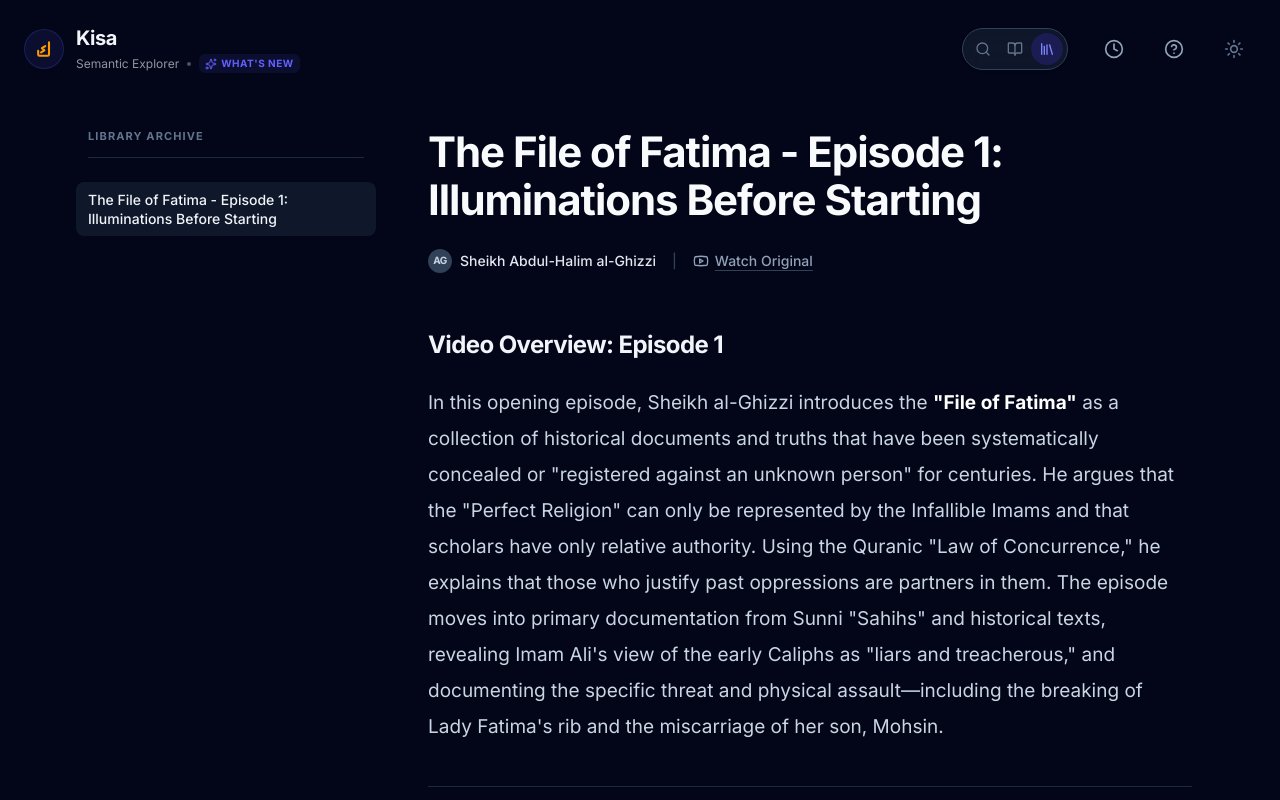
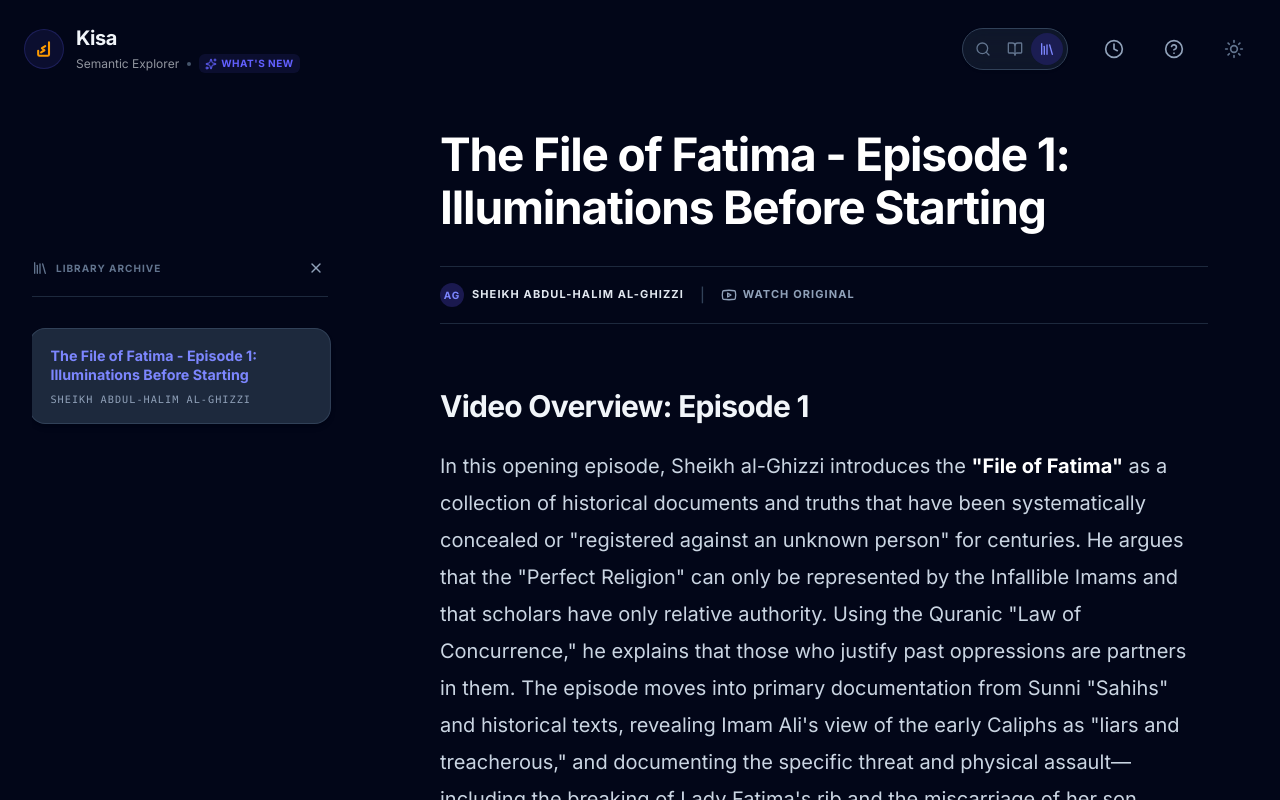
Before and after one commit to hadimh99/concept-atlas, a React (Vite) app in the folder concept-ui/: page / in a window 1280 px wide. Both pictures are taken after a click on the button 987 px from the left and 48 px from the top of the page. Shown: the top 800 px of the page. Built offline with nearby package versions, Linux system fonts and the light colour scheme; a web font is replaced by a local one.

Commit message:
UI Polish: Added premium sliding layout and typography enhancements to Library

```diff
--- a/concept-ui/src/App.jsx
+++ b/concept-ui/src/App.jsx
@@ -469,6 +469,7 @@ const QuranReader = ({ activeFontFamily, fontStyle, setFontStyle, handleSurahSel
 
 const TranscriptLibrary = ({ transcripts }) => {
   const [activeDoc, setActiveDoc] = useState(transcripts[0]);
+  const [isSidebarOpen, setIsSidebarOpen] = useState(true);
 
   // A tiny custom parser to turn **bold** text in the JSON into actual bold HTML
   const parseFormatting = (text) => {
@@ -476,83 +477,152 @@ const TranscriptLibrary = ({ transcripts }) => {
     const parts = text.split(/(\*\*.*?\*\*)/g);
     return parts.map((part, index) => {
       if (part.startsWith('**') && part.endsWith('**')) {
-        return <strong key={index} className="font-bold text-slate-900 dark:text-white">{part.slice(2, -2)}</strong>;
+        return <strong key={index} className="font-extrabold text-slate-900 dark:text-white">{part.slice(2, -2)}</strong>;
       }
       return part;
     });
   };
 
   return (
-    <div className="w-full max-w-6xl mx-auto px-4 sm:px-6 pt-24 sm:pt-32 pb-24 flex flex-col md:flex-row gap-10 lg:gap-16 pointer-events-auto font-sans">
+    <div className="w-full max-w-[1400px] mx-auto px-4 sm:px-8 pt-24 sm:pt-32 pb-32 flex gap-8 lg:gap-12 pointer-events-auto font-sans relative">
 
-      {/* Left Sidebar: Minimalist Table of Contents */}
-      <div className="w-full md:w-1/4 shrink-0">
-        <div className="sticky top-32">
-          <h2 className="text-[11px] font-bold text-slate-400 dark:text-slate-500 uppercase tracking-widest mb-6 border-b border-slate-200 dark:border-slate-800 pb-3">Library Archive</h2>
-          <div className="flex flex-col gap-1">
+      {/* Premium Floating Toggle (Appears when sidebar is closed) */}
+      <AnimatePresence>
+        {!isSidebarOpen && (
+          <motion.button
+            initial={{ opacity: 0, scale: 0.8, x: -20 }}
+            animate={{ opacity: 1, scale: 1, x: 0 }}
+            exit={{ opacity: 0, scale: 0.8, x: -20 }}
+            transition={{ duration: 0.3 }}
+            onClick={() => setIsSidebarOpen(true)}
+            className="fixed top-28 left-4 sm:left-8 z-50 p-3 bg-white/90 dark:bg-slate-900/90 backdrop-blur-md border border-slate-200 dark:border-slate-800 rounded-full shadow-xl text-slate-500 hover:text-indigo-600 dark:hover:text-indigo-400 transition-all cursor-pointer hover:scale-105"
+            title="Open Library Archive"
+          >
+            <LibraryIcon className="w-5 h-5" />
+          </motion.button>
+        )}
+      </AnimatePresence>
+
+      {/* Collapsible Sidebar (The Archive) */}
+      <AnimatePresence initial={false}>
+        {isSidebarOpen && (
+          <motion.div
+            initial={{ width: 0, opacity: 0 }}
+            animate={{ width: "320px", opacity: 1 }}
+            exit={{ width: 0, opacity: 0 }}
+            transition={{ duration: 0.5, ease: [0.16, 1, 0.3, 1] }}
+            className="shrink-0 overflow-hidden hidden md:block"
+          >
+            <div className="sticky top-32 w-[320px] pr-6">
+              <div className="flex items-center justify-between mb-8 border-b border-slate-200 dark:border-slate-800 pb-4">
+                <h2 className="text-[10px] font-bold text-slate-400 dark:text-slate-500 uppercase tracking-widest flex items-center gap-2">
+                  <LibraryIcon className="w-4 h-4" /> Library Archive
+                </h2>
+                <button
+                  onClick={() => setIsSidebarOpen(false)}
+                  className="text-slate-400 hover:text-slate-700 dark:hover:text-slate-200 transition-colors p-1 cursor-pointer"
+                  title="Close Archive"
+                >
+                  <X className="w-4 h-4" />
+                </button>
+              </div>
+              <div className="flex flex-col gap-3">
                 {transcripts.map((doc) => (
                   <button
                     key={doc.id}
                     onClick={() => setActiveDoc(doc)}
-                className={`text-left py-2 px-3 -mx-3 rounded-lg transition-all duration-200 flex flex-col gap-1 cursor-pointer ${activeDoc.id === doc.id ? 'bg-slate-100 dark:bg-slate-800/50' : 'hover:bg-slate-50 dark:hover:bg-slate-800/30'}`}
+                    className={`text-left py-4 px-5 rounded-2xl transition-all duration-300 border cursor-pointer ${activeDoc.id === doc.id
+                      ? 'bg-white dark:bg-slate-800 border-slate-200 dark:border-slate-700 shadow-md transform scale-[1.02]'
+                      : 'bg-transparent border-transparent hover:bg-slate-50 dark:hover:bg-slate-800/50 hover:border-slate-200 dark:hover:border-slate-700/50'
+                      }`}
                   >
-                <span className={`text-sm font-medium leading-snug ${activeDoc.id === doc.id ? 'text-slate-900 dark:text-slate-100' : 'text-slate-500 dark:text-slate-400'}`}>{doc.title}</span>
+                    <span className={`text-sm font-bold leading-snug block mb-1.5 ${activeDoc.id === doc.id ? 'text-indigo-600 dark:text-indigo-400' : 'text-slate-600 dark:text-slate-400'}`}>{doc.title}</span>
+                    <span className="text-[10px] uppercase tracking-widest text-slate-400 font-mono block">{doc.speaker}</span>
                   </button>
                 ))}
               </div>
             </div>
-      </div>
+          </motion.div>
+        )}
+      </AnimatePresence>
 
-      {/* Main Reading Area (Editorial Layout) */}
-      <div className="w-full md:w-3/4 flex justify-center">
+      {/* Main Reading Area (The Canvas) */}
+      <motion.div
+        layout
+        transition={{ duration: 0.5, ease: [0.16, 1, 0.3, 1] }}
+        className="flex-grow flex justify-center w-full"
+      >
         <article className="w-full max-w-3xl">
 
+          {/* Mobile Toggle (Visible only on phones) */}
+          <div className="md:hidden flex items-center gap-2 mb-8 text-indigo-500 font-bold text-sm cursor-pointer" onClick={() => setIsSidebarOpen(!isSidebarOpen)}>
+            <LibraryIcon className="w-4 h-4" /> {isSidebarOpen ? 'Close Archive' : 'View Archive'}
+          </div>
+          <AnimatePresence>
+            {isSidebarOpen && (
+              <motion.div initial={{ height: 0, opacity: 0 }} animate={{ height: 'auto', opacity: 1 }} exit={{ height: 0, opacity: 0 }} className="md:hidden mb-12 border-b border-slate-200 dark:border-slate-800 pb-6 overflow-hidden">
+                {transcripts.map((doc) => (
+                  <button key={doc.id} onClick={() => { setActiveDoc(doc); setIsSidebarOpen(false); }} className={`text-left py-3 px-4 rounded-xl w-full transition-all mb-2 cursor-pointer ${activeDoc.id === doc.id ? 'bg-indigo-50 dark:bg-indigo-500/10 text-indigo-600 dark:text-indigo-400 font-bold' : 'hover:bg-slate-50 dark:hover:bg-slate-800/50 text-slate-700 dark:text-slate-300'}`}>
+                    <span className="text-sm">{doc.title}</span>
+                  </button>
+                ))}
+              </motion.div>
+            )}
+          </AnimatePresence>
+
           {/* Document Header */}
-          <header className="mb-14">
-            <h1 className="text-3xl sm:text-4xl md:text-[42px] font-bold text-slate-900 dark:text-slate-50 leading-[1.15] mb-6 tracking-tight">{activeDoc.title}</h1>
-            <div className="flex flex-wrap items-center gap-4 text-sm font-medium">
-              <span className="text-slate-800 dark:text-slate-200 flex items-center gap-2">
-                <span className="w-6 h-6 rounded-full bg-slate-200 dark:bg-slate-700 flex items-center justify-center text-[10px] font-bold tracking-tighter text-slate-600 dark:text-slate-300">AG</span>
+          <header className="mb-16">
+            <motion.h1 layout className="text-3xl sm:text-4xl md:text-[46px] font-extrabold text-slate-900 dark:text-white leading-[1.15] mb-8 tracking-tight">
+              {activeDoc.title}
+            </motion.h1>
+            <motion.div layout className="flex flex-wrap items-center gap-4 text-sm font-medium border-y border-slate-200 dark:border-slate-800 py-4">
+              <span className="text-slate-800 dark:text-slate-200 flex items-center gap-2 uppercase tracking-widest text-[11px] font-bold">
+                <span className="w-6 h-6 rounded-full bg-indigo-100 dark:bg-indigo-900/50 text-indigo-600 dark:text-indigo-400 flex items-center justify-center text-[10px]">AG</span>
                 {activeDoc.speaker}
               </span>
-              <span className="text-slate-300 dark:text-slate-700">|</span>
+              <span className="text-slate-300 dark:text-slate-700 hidden sm:inline">|</span>
               {activeDoc.source_link && (
-                <a href={activeDoc.source_link} target="_blank" rel="noopener noreferrer" className="flex items-center gap-1.5 text-slate-500 hover:text-slate-900 dark:text-slate-400 dark:hover:text-slate-100 transition-colors underline underline-offset-4 decoration-slate-300 dark:decoration-slate-700 hover:decoration-slate-900 dark:hover:decoration-slate-100">
+                <a href={activeDoc.source_link} target="_blank" rel="noopener noreferrer" className="flex items-center gap-1.5 text-slate-500 hover:text-red-600 dark:text-slate-400 dark:hover:text-red-400 transition-colors uppercase tracking-widest text-[11px] font-bold">
                   <Youtube className="w-4 h-4" /> Watch Original
                 </a>
               )}
-            </div>
+            </motion.div>
           </header>
 
           {/* Dynamic Content Renderer */}
-          <div className="space-y-6 text-[17px] sm:text-[19px] text-slate-800 dark:text-slate-300 leading-[1.8] sm:leading-[1.9] antialiased">
+          <div className="space-y-8 text-[18px] sm:text-[20px] text-slate-800 dark:text-slate-300 leading-[1.85] antialiased">
             {activeDoc.content.map((block, idx) => {
 
-              if (block.type === 'h2') return <h2 key={idx} className="text-xl sm:text-2xl font-bold text-slate-900 dark:text-slate-100 mt-14 mb-6 tracking-tight">{block.text}</h2>;
+              if (block.type === 'h2') return <h2 key={idx} className="text-2xl sm:text-3xl font-bold text-slate-900 dark:text-slate-100 mt-16 mb-6 tracking-tight">{block.text}</h2>;
 
               if (block.type === 'summary') return (
-                <div key={idx} className="bg-slate-50 dark:bg-slate-800/30 border-l-2 border-slate-300 dark:border-slate-600 p-6 my-8 rounded-r-lg">
-                  <span className="block text-[11px] font-bold uppercase tracking-widest text-slate-500 dark:text-slate-400 mb-3">Segment Summary</span>
-                  <p className="text-base sm:text-[17px] text-slate-700 dark:text-slate-300 leading-relaxed">{parseFormatting(block.text)}</p>
+                <div key={idx} className="bg-slate-50/50 dark:bg-slate-900/20 border border-slate-200 dark:border-slate-800 p-6 sm:p-8 my-10 rounded-2xl shadow-sm">
+                  <span className="flex items-center gap-2 text-[10px] font-bold uppercase tracking-widest text-indigo-500 dark:text-indigo-400 mb-4">
+                    <Sparkles className="w-3.5 h-3.5" /> Segment Summary
+                  </span>
+                  <p className="text-base sm:text-[18px] text-slate-700 dark:text-slate-300 leading-relaxed font-medium">{parseFormatting(block.text)}</p>
                 </div>
               );
 
               if (block.type === 'quote') return (
-                <blockquote key={idx} className="pl-6 sm:pl-8 py-2 my-10 border-l-2 border-slate-900 dark:border-slate-100 text-xl sm:text-2xl font-medium text-slate-900 dark:text-slate-100 leading-snug">
+                <blockquote key={idx} className="pl-6 sm:pl-8 py-2 my-12 border-l-4 border-amber-500 text-xl sm:text-2xl font-medium text-slate-900 dark:text-slate-100 leading-relaxed italic bg-gradient-to-r from-amber-50/50 to-transparent dark:from-amber-900/10 rounded-r-xl">
                   "{parseFormatting(block.text)}"
                 </blockquote>
               );
 
-              // The exact thin divider line from your screenshot
-              if (block.type === 'divider') return <hr key={idx} className="border-t border-slate-200 dark:border-slate-800 my-10" />;
+              if (block.type === 'divider') return (
+                <div key={idx} className="flex justify-center py-8">
+                  <span className="w-16 h-1 rounded-full bg-slate-200 dark:bg-slate-800"></span>
+                </div>
+              );
 
               // Default Paragraph
-              return <p key={idx} className="mb-6">{parseFormatting(block.text)}</p>;
+              return <p key={idx} className="mb-6 text-justify sm:text-left">{parseFormatting(block.text)}</p>;
             })}
           </div>
 
         </article>
-      </div>
+      </motion.div>
 
     </div>
   );
```
Lines whose indentation alone changed are shown as unchanged.
